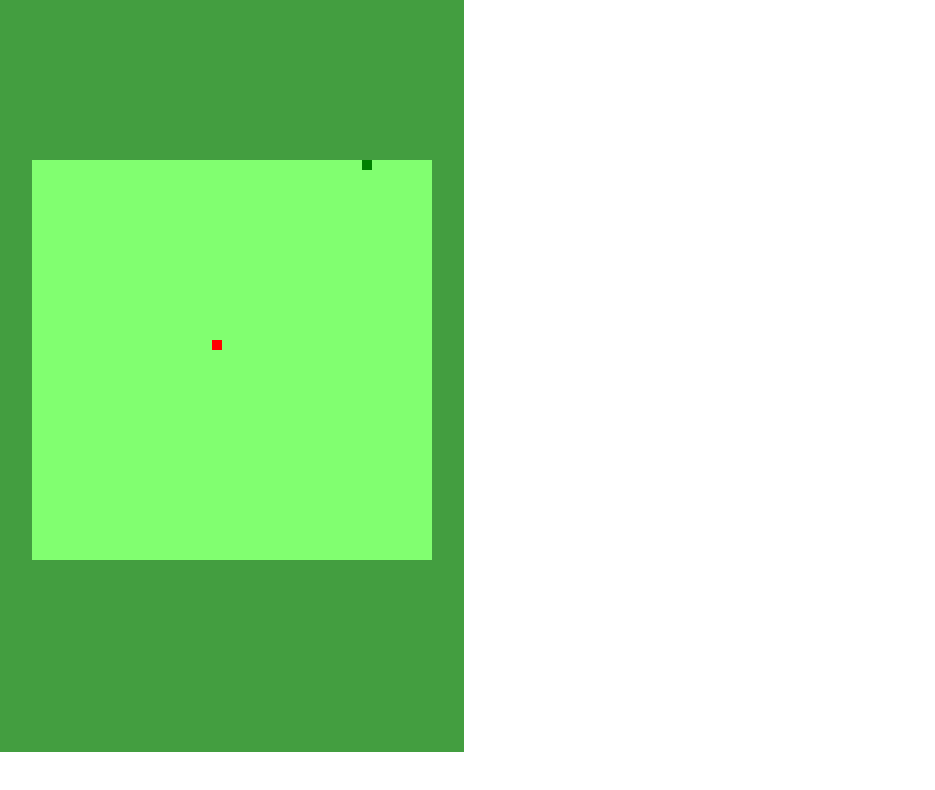
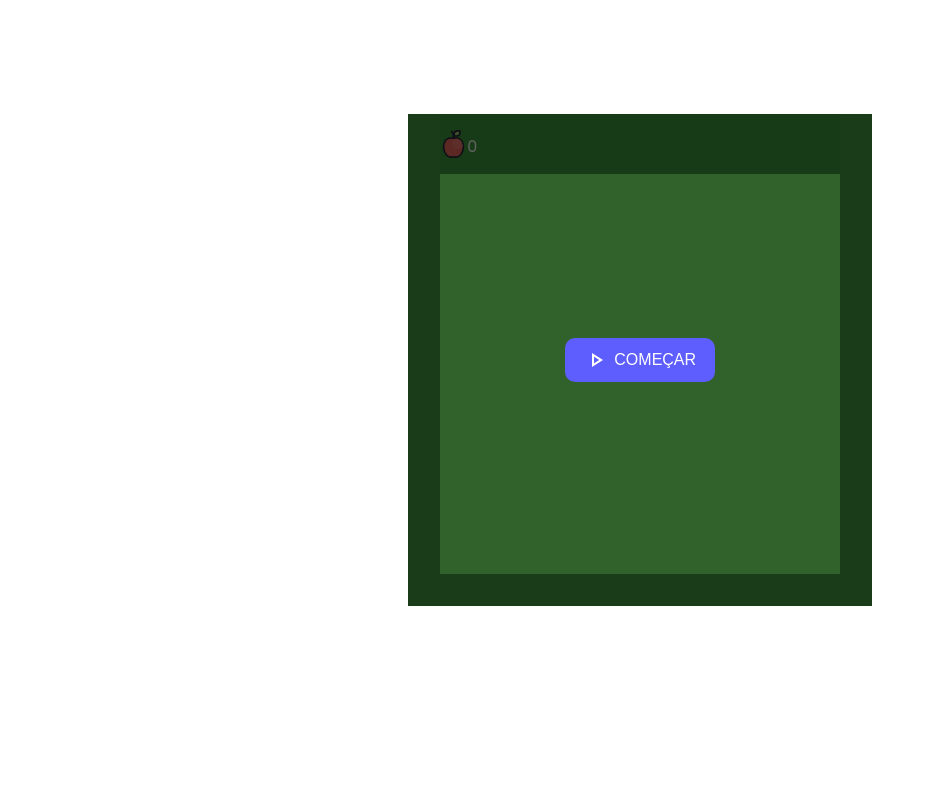
Before and after one commit to jaderAdriel/snake-game, a plain HTML site: page index.html in a window 1280 px wide. Shown: the whole page, without its empty margins (0-935 px from the left). Drawn offline with nearby package versions, Linux system fonts and the light colour scheme.

Commit message:
adiconando modal para reiniciar jogo

```diff
--- a/index.html
+++ b/index.html
@@ -7,14 +7,43 @@
     <title>Jogo da cobrinha</title>
     <script src="src/canvas.js" type="module" defer></script>
     <link rel="stylesheet" href="styles/style.css">
+    <link rel="stylesheet" href="https://fonts.googleapis.com/css2?family=Material+Symbols+Outlined:opsz,wght,FILL,GRAD@48,400,0,0" />
 </head>
 <body>
 
     <div class="container">
 
-        <main id="game-container">
+        <main >
+            <div id="game-container">
 
-            <canvas id="game-screen"></canvas>
+                <section class="info">
+                    <div class="score">
+                        <img src="assets/apple.svg" alt="apple" class="icon">
+                        <div id="score__data">0</div>
+                    </div>
+
+                </section>
+
+                <canvas id="game-screen"></canvas>
+
+                <div class="modal " id="beginInfo">
+
+                    <div class="content">
+
+                        <div class="actions">
+                            <button class="item" id="init-game">
+                                <span class="item__icon material-symbols-outlined">
+                                    play_arrow
+                                </span>
+                                <span class="item__name">Começar</span>
+                            </button>
+                        </div>
+
+                    </div>
+
+                </div>
+            </div>
+
 
         </main>
 
--- a/src/canvas.js
+++ b/src/canvas.js
@@ -12,22 +12,28 @@ canvas.width = canvasWidth;
 canvas.height = canvasHeight;
 
 const area = {
-    x: 10,
-    y: 10
+    x: 20,
+    y: 20
 };
 
+
+const initButton = document.getElementById('init-game');
+const modal = document.getElementById('beginInfo');
+
+initButton.addEventListener('click', () => {
+    document.getElementById('score__data').innerText = 0;
+    modal.classList.toggle('hide');
     const snake = new Snake({
         area, ctx,
         border: {x: canvasWidth, y: canvasHeight} ,
         headColor : '#444c24'
     });
 
-
     const food = new Food({
         ctx,
         border: {x: canvasWidth, y: canvasHeight},
         area,
-})
+    });
 
     document.addEventListener('keydown', (e) => {
 
@@ -51,10 +57,12 @@ document.addEventListener('keydown', (e) => {
 
     function animate() {
 
+        if ( snake.dead ) {
+            modal.classList.toggle('hide');
+            return;
+        };
+
         setTimeout(() => {
-
-        if ( snake.dead ) return;
-
             requestAnimationFrame(animate);
             ctx.clearRect(0,0, canvas.width, canvas.height );
 
@@ -66,3 +74,4 @@ function animate() {
     }
 
     animate();
+});
```
Also changed, not shown: assets/apple.svg (added). Lines whose indentation alone changed are shown as unchanged.
